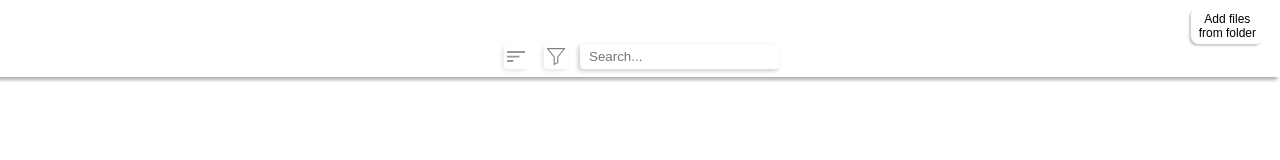
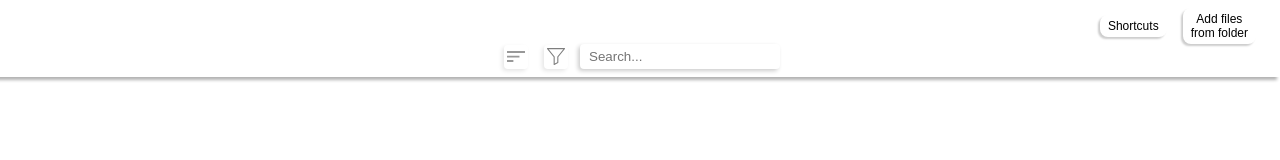
Before and after one commit to Jeansidharta/Chrome-Native-FileSystem-Music-Player, a Next.js app: page / in a window 1280 px wide. Shown: the top 160 px of the page. Built offline with nearby package versions, Linux system fonts and the light colour scheme.

Commit message:
Added modal to explain shortcuts

```diff
--- a/src/components/layout/navbar/action-buttons.tsx
+++ b/src/components/layout/navbar/action-buttons.tsx
@@ -1,6 +1,7 @@
 import React from 'react';
 import styled from 'styled-components';
 import { usePlayingMusic } from '../../../contexts/playing-music';
+import useShortcutModal from '../../modals/shortcuts-modal';
 
 const Root = styled.div`
 	display: flex;
@@ -19,6 +20,7 @@ const Button = styled.button`
 	font-size: 12px;
 	transition: 200ms;
 	outline: none;
+	margin: 0 8px;
 	:hover, :focus {
 		box-shadow: -4px 4px 4px rgba(0, 0, 0, 0.1);
 		transform: scale(1.1);
@@ -34,9 +36,11 @@ type ActionButtonsComponent = React.FunctionComponent<ActionButtonsProps>;
 
 const ActionButtons: ActionButtonsComponent = () => {
 	const { requestLoadDirectory } = usePlayingMusic();
+	const openShortcutModal = useShortcutModal();
 
 	return (
 		<Root>
+			<Button onClick={openShortcutModal}>Shortcuts</Button>
 			<Button onClick={requestLoadDirectory}>Add files<br/>from folder</Button>
 		</Root>
 	);
--- /dev/null
+++ b/src/components/modals/shortcuts-modal/index.tsx
@@ -0,0 +1,29 @@
+import React from 'react';
+import styled from 'styled-components';
+import { useModal } from '../../../contexts/modal';
+import ShortcutItem from './shortcut-item';
+
+const Root = styled.div`
+`;
+
+const useShortcutModal = () => {
+	const { openModal } = useModal();
+
+	// TODO - centrilize shortcuts in a single file, and pull the from there
+
+	return () => openModal(
+		<Root>
+			<ShortcutItem shortcutText='k' description='Play/Pause music' />
+			<ShortcutItem shortcutText='Arrow Right' description='Jumps 5 seconds forward in music' />
+			<ShortcutItem shortcutText='Arrow Left' description='Jumps 5 seconds backward in music' />
+			<ShortcutItem shortcutText='l' description='Jumps 15 seconds forward in music' />
+			<ShortcutItem shortcutText='j' description='Jumps 15 seconds backward in music' />
+			<ShortcutItem shortcutText='n' description='Plays next music' />
+			<ShortcutItem shortcutText='p' description='Plays previous music' />
+			<ShortcutItem shortcutText='Arrow Up' description='Increase volume by 10%' />
+			<ShortcutItem shortcutText='Arrow Down' description='Decrease volume by 10%' />
+		</Root>
+	);
+}
+
+export default useShortcutModal;
--- /dev/null
+++ b/src/components/modals/shortcuts-modal/shortcut-item.tsx
@@ -0,0 +1,42 @@
+import React from 'react';
+import styled from 'styled-components';
+
+const Root = styled.div`
+	display: flex;
+	justify-content: space-between;
+	align-items: center;
+	padding: 8px;
+	margin: 0 4px;
+	border-bottom: 1px solid black;
+`;
+
+const Description = styled.p`
+	margin: 0;
+`;
+
+const Shortcut = styled.p`
+	margin: 0;
+	color: rgba(0, 0, 0, 0.5);
+	font-weight: bold;
+	font-family: monospace;
+	font-size: 16px;
+	text-transform: capitalize;
+`;
+
+type ShortcutItemProps = React.PropsWithoutRef<{
+	description: string,
+	shortcutText: string,
+}>;
+
+type ShortcutItemComponent = React.FunctionComponent<ShortcutItemProps>;
+
+const ShortcutItem: ShortcutItemComponent = ({ description, shortcutText }) => {
+	return (
+		<Root>
+			<Description>{description}</Description>
+			<Shortcut>{shortcutText}</Shortcut>
+		</Root>
+	);
+}
+
+export default ShortcutItem;
```
